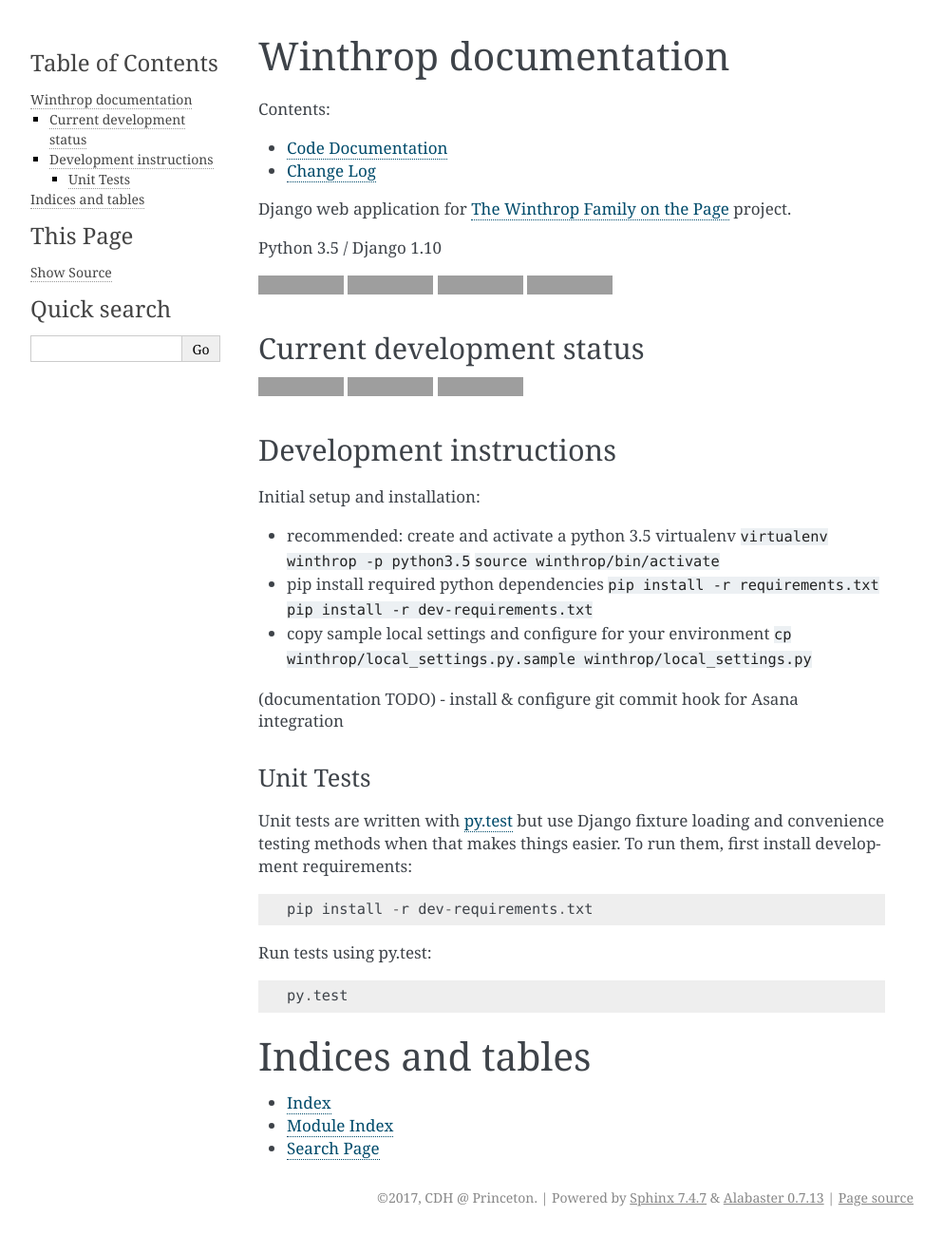
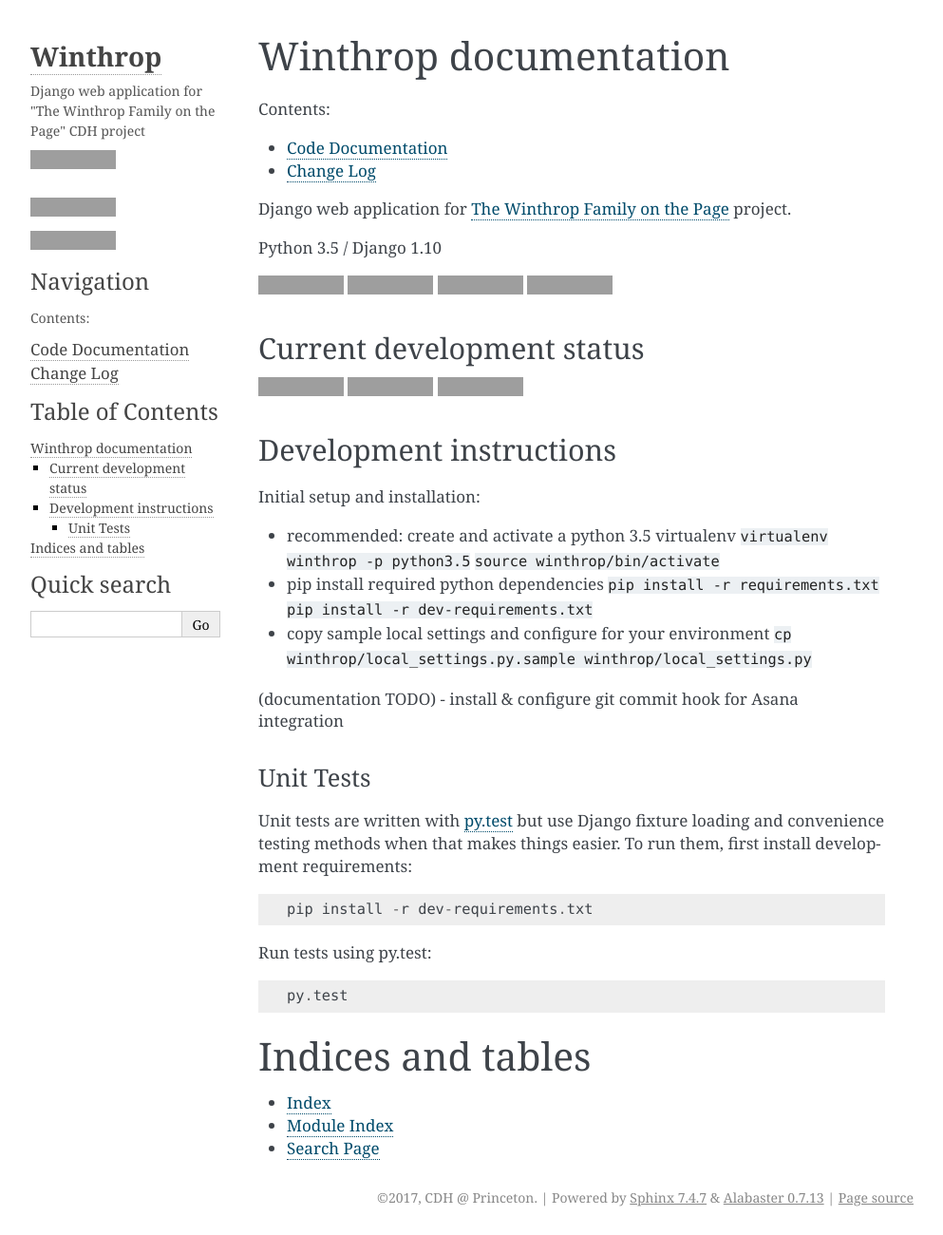
Before and after one commit to Princeton-CDH/winthrop-django, a Sphinx documentation site: the page built from docs/index.rst, in a window 1280 px wide. Shown: the whole page at 95% size, without its empty margins (148-1141 px from the left). Built offline with Sphinx 7.4.7, drawn with Linux system fonts in a browser that asks for light colours; grey boxes are pictures that could not be loaded.

Commit message:
Add github link/banner to documentation sidebar

```diff
--- a/docs/conf.py
+++ b/docs/conf.py
@@ -104,7 +104,18 @@
 # documentation.
 #
 # html_theme_options = {}
+html_theme_options = {
+    'description': 'Django web application for "The Winthrop Family on the Page" CDH project',
+    'github_user': 'Princeton-CDH',
+    'github_repo': 'winthrop-django',
+    'travis_button': True,
+    'codecov_button': True,
+}
 
+html_sidebars = {
+    '**': ['about.html', 'navigation.html',
+           'localtoc.html', 'searchbox.html'],
+}
 # Add any paths that contain custom static files (such as style sheets) here,
 # relative to this directory. They are copied after the builtin static files,
 # so a file named "default.css" will overwrite the builtin "default.css".
@@ -168,7 +179,9 @@
 ]
 
 
-
-
 # Example configuration for intersphinx: refer to the Python standard library.
-intersphinx_mapping = {'https://docs.python.org/': None}
+intersphinx_mapping = {
+    'https://docs.python.org/': None,
+    'django': ('http://django.readthedocs.org/en/latest/', None),
+    'requests': ('http://docs.python-requests.org/en/master/', None),
+}
```
